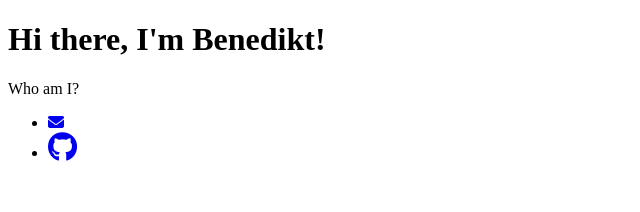
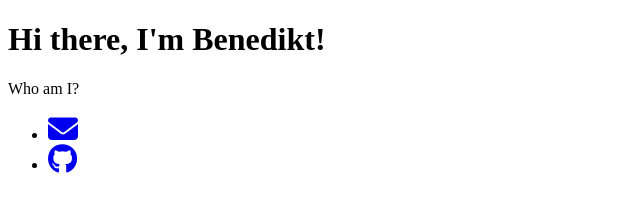
Before and after one commit to AlmightyPeanut/AlmightyPeanut, a plain HTML site: page index.html in a window 1280 px wide. Shown: the whole page, without its empty margins (0-640 px from the left). Drawn offline with Linux system fonts and the light colour scheme.

Commit message:
mail icon size

```diff
--- a/index.html
+++ b/index.html
@@ -18,7 +18,7 @@
     </div>
     <footer>
       <ul>
-        <li><a href="mailto:benedikthornig@outlook.com"><i class="fa-solid fa-envelope style='font-size:30px'"></i></a></li>
+        <li><a href="mailto:benedikthornig@outlook.com"><i class="fa-solid fa-envelope" style='font-size:30px'></i></a></li>
         <li>
           <a href="https://github.com/AlmightyPeanut"><i class="fab fa-github" style='font-size:30px'></i></a>
         </li>
```
